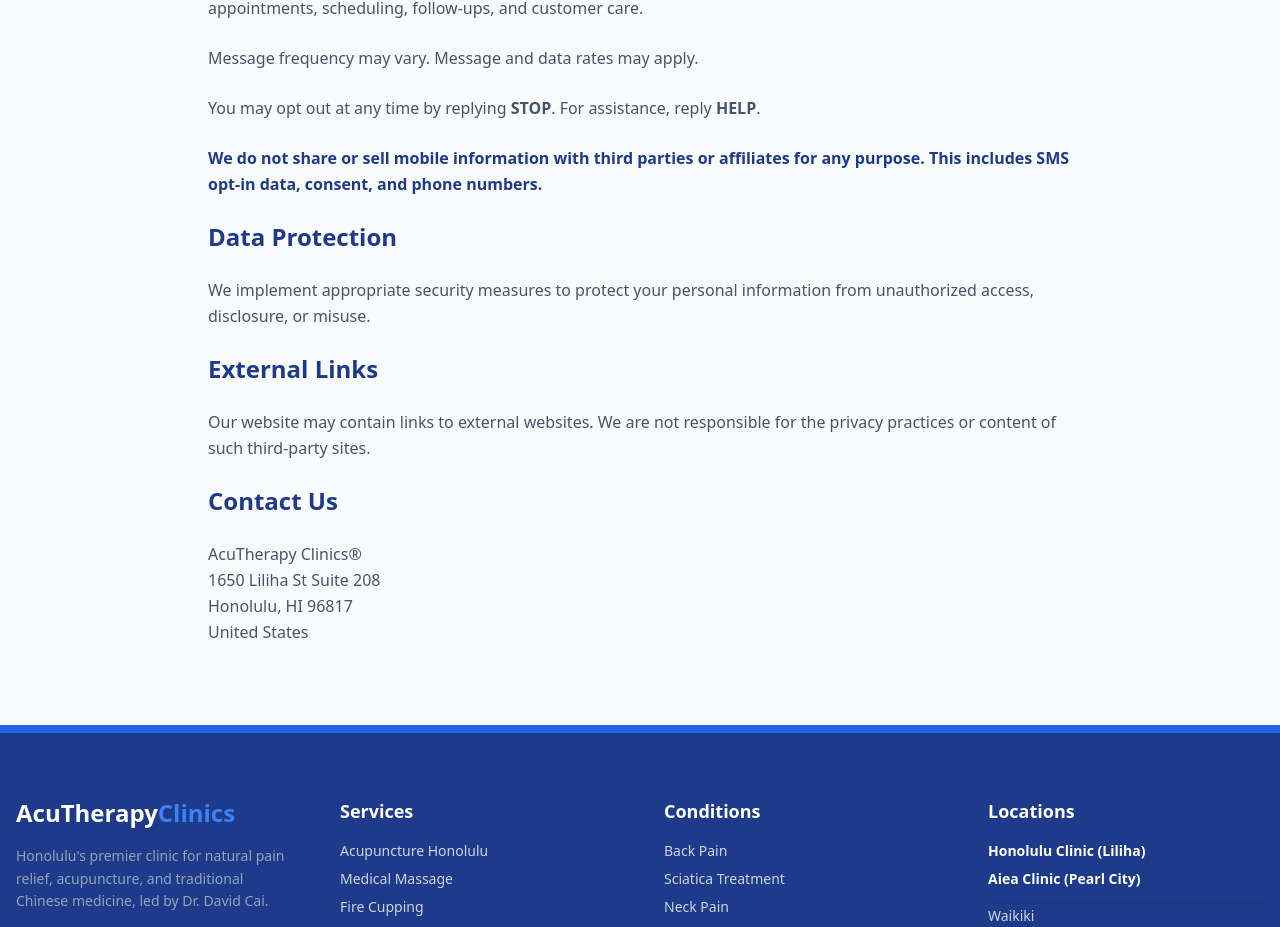
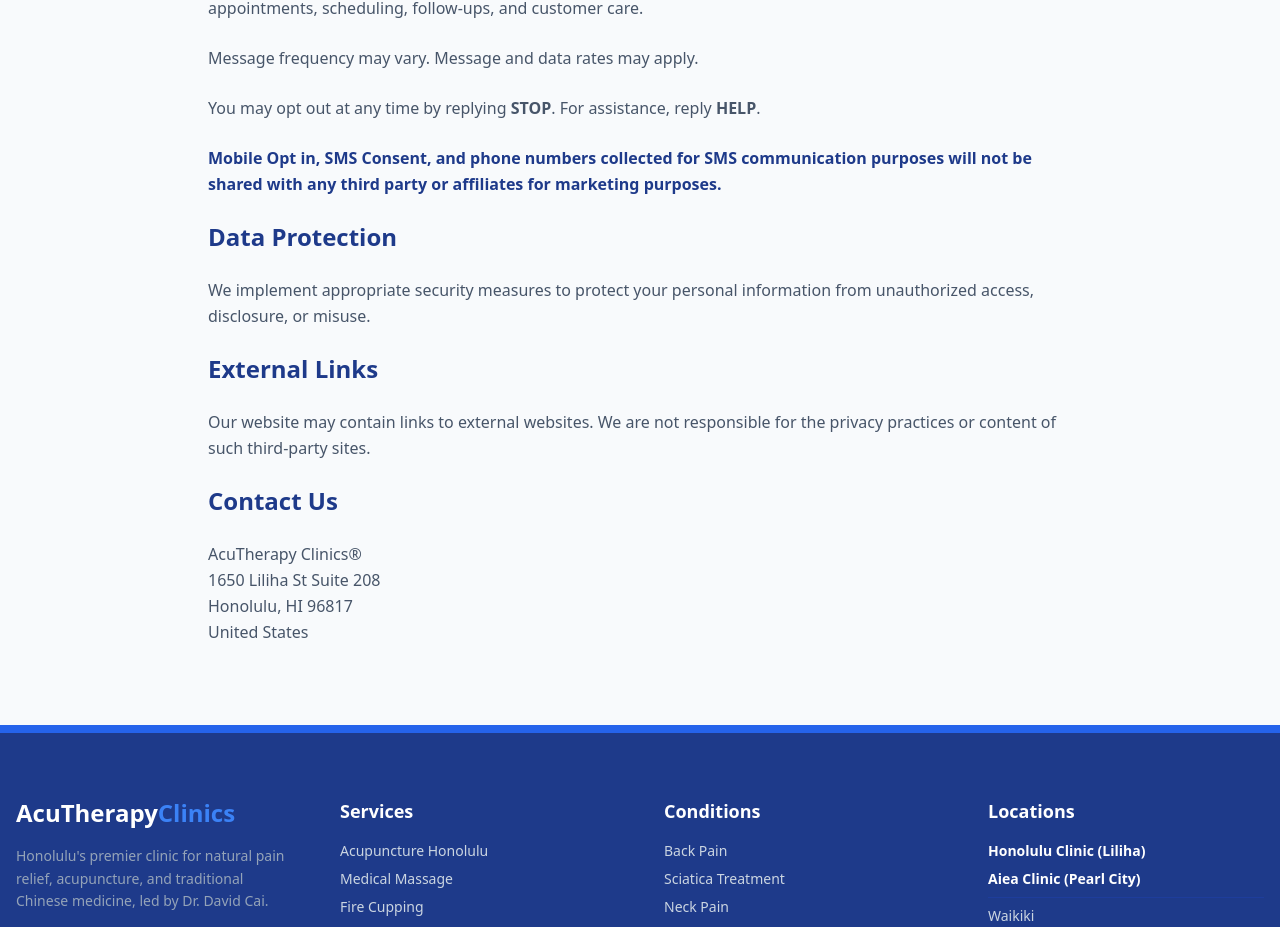
Before and after one commit to acutherapy/acutherapy-web-v2, a React (Vite) app: page /privacy-policy in a window 1280 px wide. Shown: the part 931-1858 px from the top of the page. Built offline with nearby package versions, Linux system fonts and the light colour scheme.

Commit message:
Update PrivacyPolicyPage.tsx

```diff
--- a/src/pages/PrivacyPolicyPage.tsx
+++ b/src/pages/PrivacyPolicyPage.tsx
@@ -75,7 +75,7 @@ export default function PrivacyPolicyPage() {
 
                     {/* 🚨 CR6002 关键句（必须存在） */}
                     <p className="font-semibold text-blue-900">
-                        We do not share or sell mobile information with third parties or affiliates for any purpose. This includes SMS opt-in data, consent, and phone numbers.
+                        Mobile Opt in, SMS Consent,  and phone numbers collected for SMS communication purposes will not be shared with any third party or affiliates for marketing purposes.
                     </p>
 
                     {/* Data Protection */}
```
